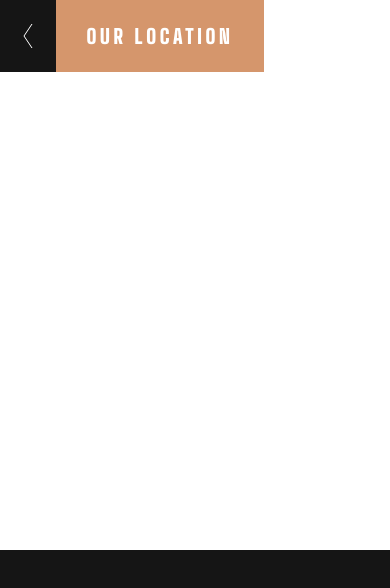
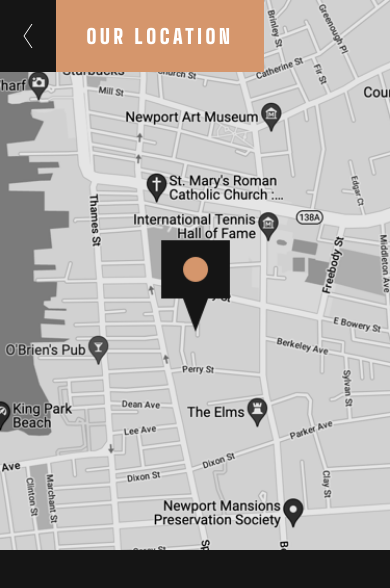
Before and after one commit to ibrahimkrclgl/Web_HomeWork-3, a plain HTML site: page location.html in a window 390 px wide. Shown: the top 588 px of the page. Drawn offline with Linux system fonts and the light colour scheme.

Commit message:
Update location.css

```diff
--- a/location.css
+++ b/location.css
@@ -15,7 +15,7 @@ body{
 }
 
 .section-one{
-  background: url("./assets/mobile/image-mapx.png");
+  background: url("./assets/mobile/image-map.png");
   background-repeat:no-repeat;
   height: 550px;
   background-size: cover;
```
